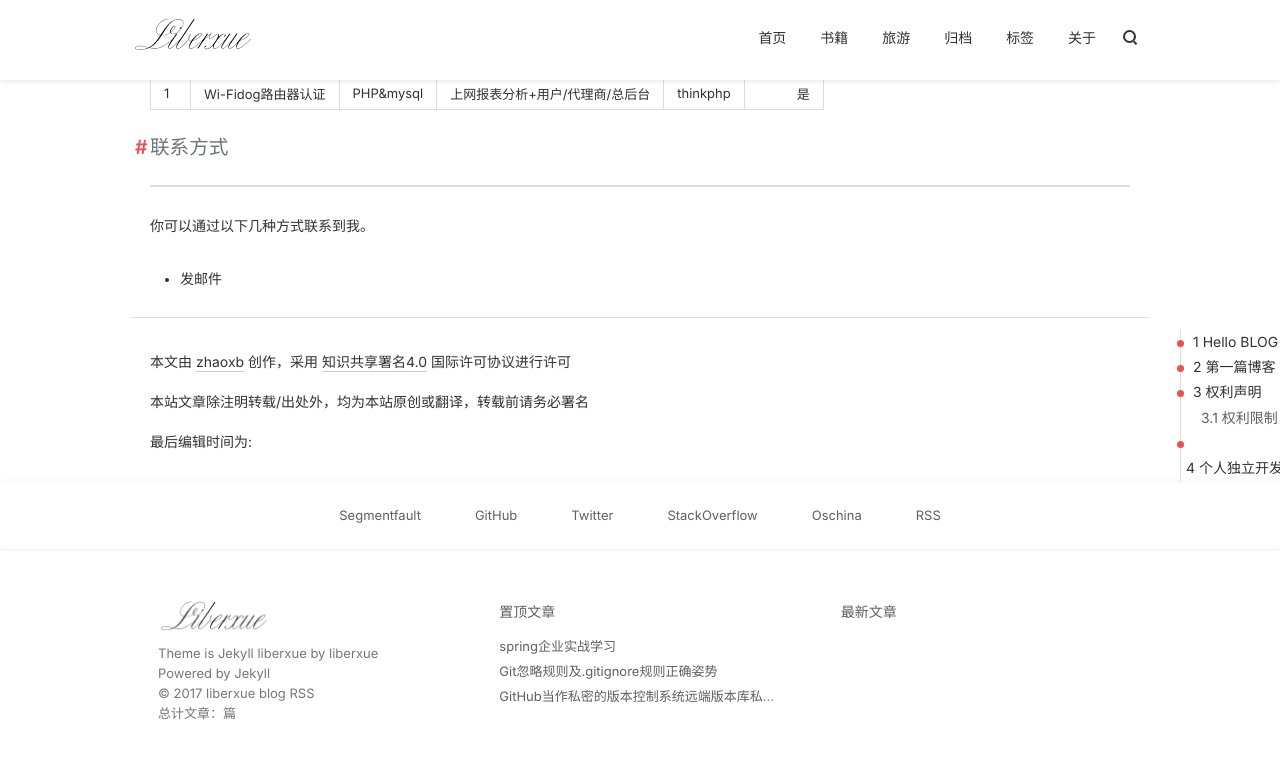
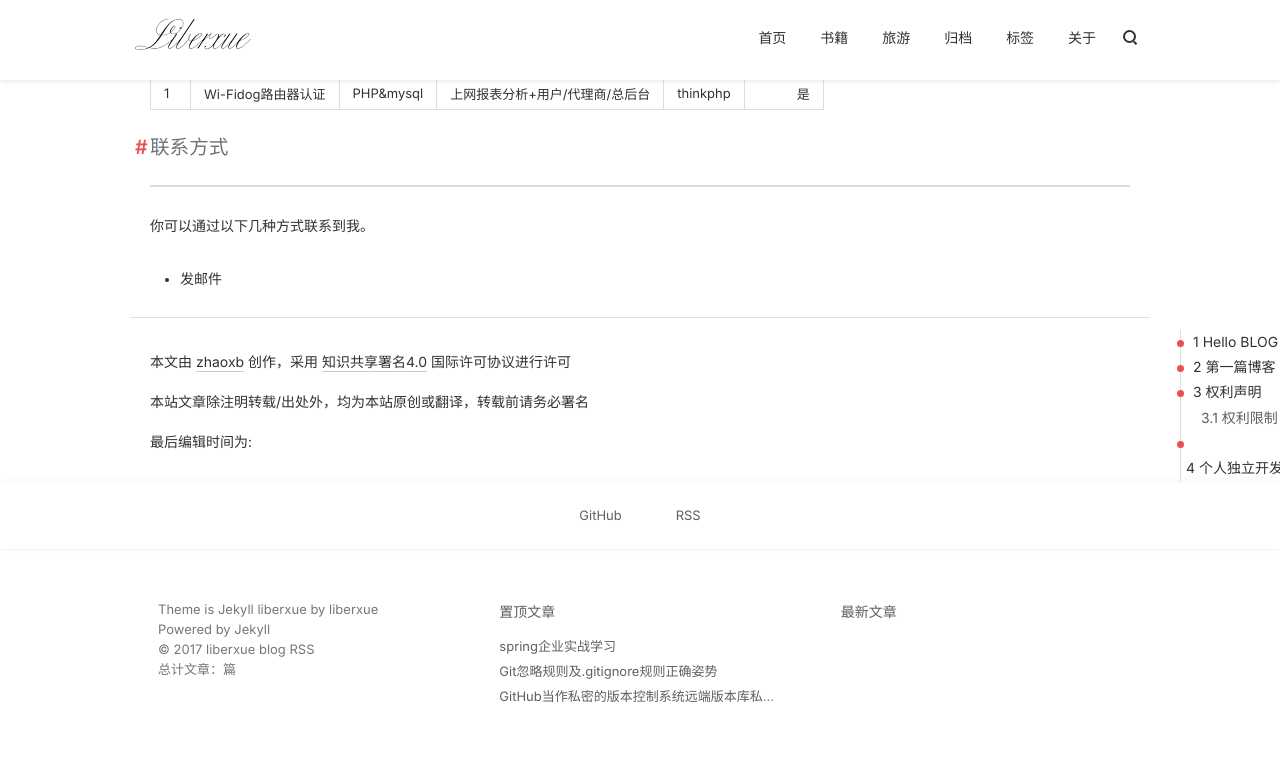
Before and after one commit to zhaoxbmsdn/zhaoxbmsdn.github.io, a Jekyll site: the page built from about.md, in a window 1280 px wide and 900 px high, scrolled down 954 px. Shown: the top 758 px of the window. Built offline with Jekyll 4.4.1, drawn with Linux system fonts in a browser that asks for light colours; nearby versions of some CDN libraries.

Commit message:
修改样式

```diff
--- a/_includes/foot.html
+++ b/_includes/foot.html
@@ -2,12 +2,8 @@
 	<div class="footer-social">
 		<div class="footer-container clearfix">
 			<div class="social-list">
-	 <a class="social segmentfault" target="blank" href="https://segmentfault.com/u/liberxue" title="访问 LiberXue_Twitter" data-hover="Segmentfault">Segmentfault</a>
-    <a class="social github" target="blank" href="https://github.com/liberxue" title="访问 LiberXue_Twitter" data-hover="GitHub">GitHub</a>
-    <a class="social twitter" target="blank" href="http://twitter.com/liberxue" title="访问 LiberXue_Twitter" data-hover="Twitter">Twitter</a>
-     <a class="social stackoverflow" target="blank" href="https://stackoverflow.com/users/6902190/liberxue" title="访问 LiberXue_stackoverflow" data-hover="StackOverflow">StackOverflow</a>
-          <a class="social oschina" target="blank" href="https://my.oschina.net/bolanzw" title="访问 LiberXue_Oschina" data-hover="Oschina">Oschina</a>
-     <a class="social rss" target="blank" href="/feed.xml"title="访问 LiberXue_RSS" data-hover="RSS">RSS</a>
+          <a class="social" target="blank" href="https://github.com/zhaoxbmsdn" title="访问 github" data-hover="GitHub">GitHub</a>
+     <a class="social rss" target="blank" href="/feed.xml"title="访问 RSS" data-hover="RSS">RSS</a>
 	</div>
 		</div>
 	</div>
@@ -15,8 +11,6 @@
         <div class="footer-container">
             <div class="meta-item meta-copyright">
                 <div class="meta-copyright-info">
-                    <a href="/" class="info-logo">
-                         <img src="{{ site.url }}/style/images/logo-liberxue.png"   title="访问 LiberXue_blog" data-hover="LiberXue_blog" alt="LiberXue_blog" /> </a>
                     <div class="info-text">
                         <p>Theme is <a href="http://www.liberxue.com/2017/08/03/Jekyllthemes.html" title="访问 Jekyll liberxue主题"  data-hover="Jekyll liberxue"target="_blank">Jekyll liberxue</a> by <a href="http://www.liberxue.com/about" target="_blank">liberxue</a></p>
                         <p>Powered by <a href="{{ site.url }}/tags/#Jekyll" title="Jekyll" data-hover="Jekyll" target="_blank" rel="nofollow">Jekyll</a></p>
```
